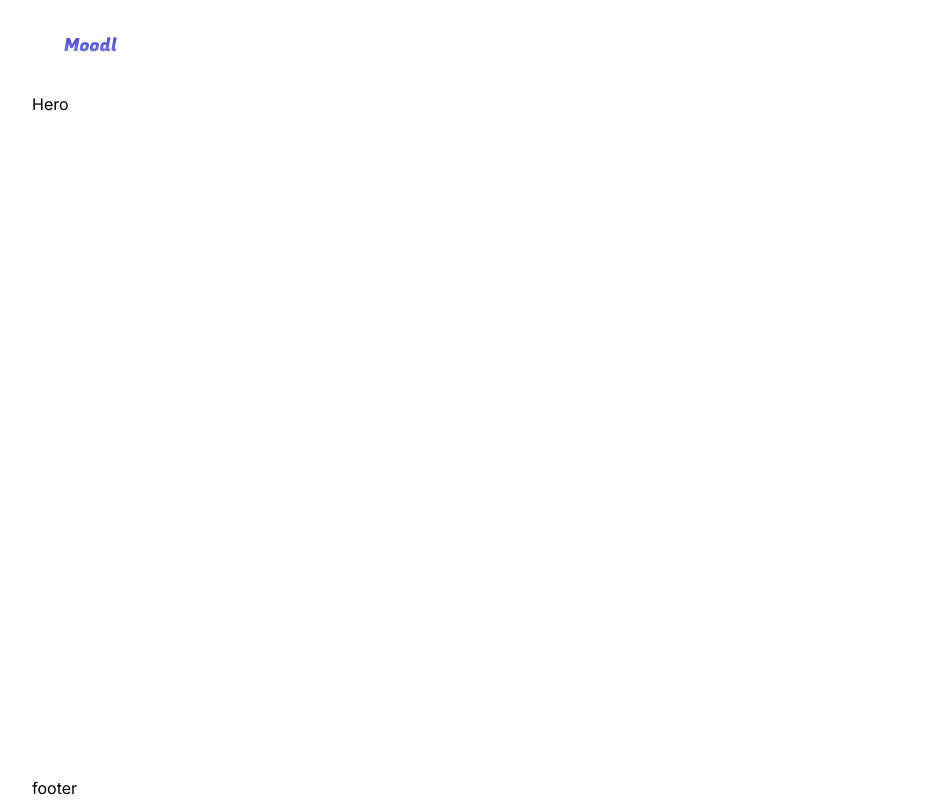
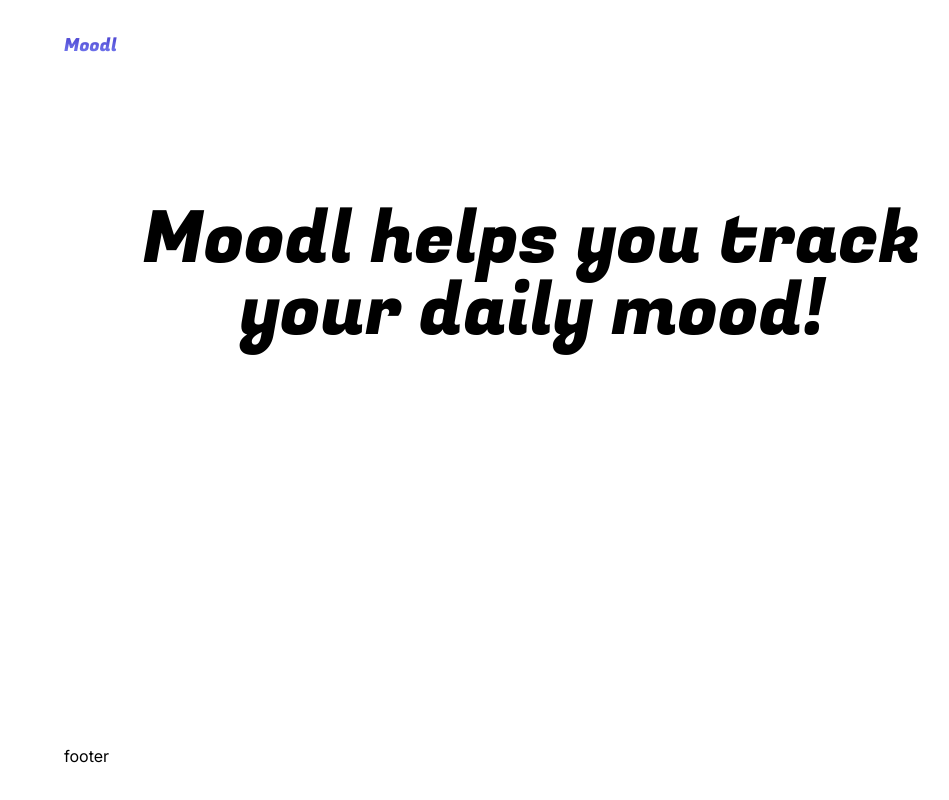
Before and after one commit to heydawood/Moodl, a Next.js app: page / in a window 1280 px wide. Shown: the whole page, without its empty margins (108-1057 px from the left). Built offline with nearby package versions, Linux system fonts and the light colour scheme.

Commit message:
commit-4

```diff
--- a/app/layout.js
+++ b/app/layout.js
@@ -18,7 +18,7 @@ export default function RootLayout({ children }) {
 
   )
   const footer = (
-    <footer>
+    <footer className="p-4 sm:p-8">
       footer
     </footer>
   )
--- a/components/Hero.js
+++ b/components/Hero.js
@@ -1,9 +1,12 @@
+import { Fugaz_One } from 'next/font/google';
 import React from 'react'
+
+const fugaz = Fugaz_One({ subsets: ["latin"], weight: ['400'] });
 
 export default function Hero() {
   return (
-    <div>
-      Hero
+    <div className='py-10 sm:py-14 md:py-20'>
+      <h1 className={'text-5xl sm:text-6xl md:text-7xl text-center ' + fugaz.className}><span className='text-gradient'>Moodl</span> helps you track your <span>daily</span> mood!</h1>
     </div>
   )
 }
--- a/components/Main.js
+++ b/components/Main.js
@@ -3,7 +3,7 @@ import React from 'react'
 export default function Main(props) {
     const {children} = props
   return (
-    <main className='flex-1 flex flex-col'>
+    <main className='flex-1 flex flex-col p-4 sm:p-8'>
       {children}
     </main>
   )
```
